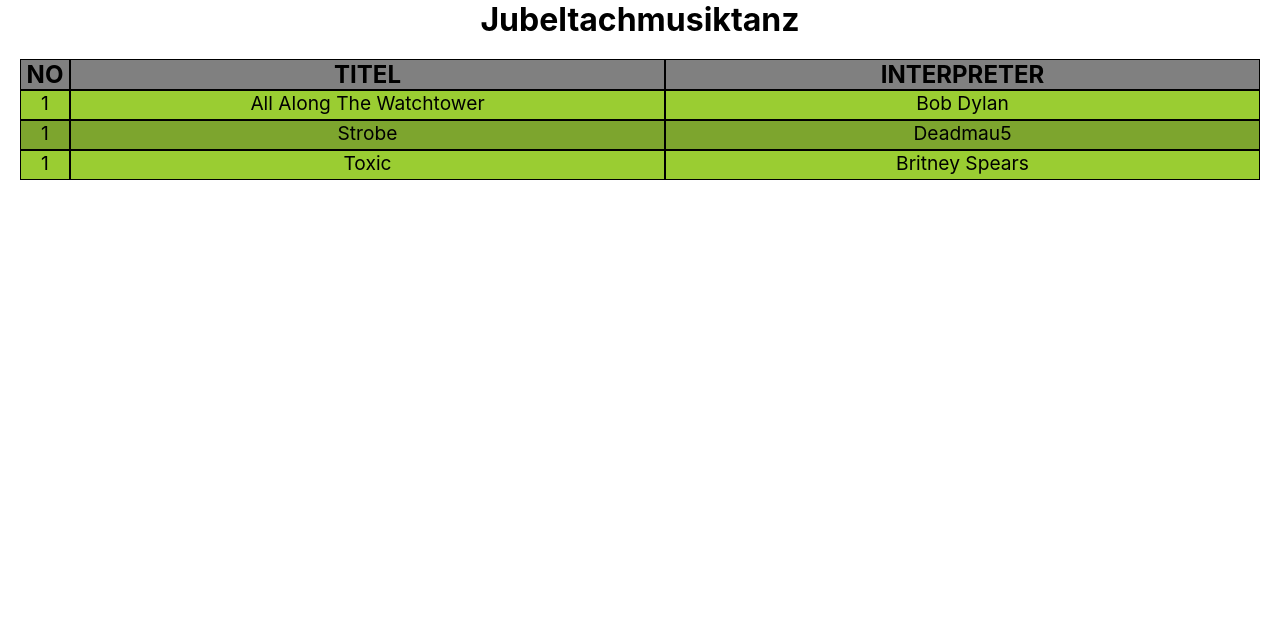
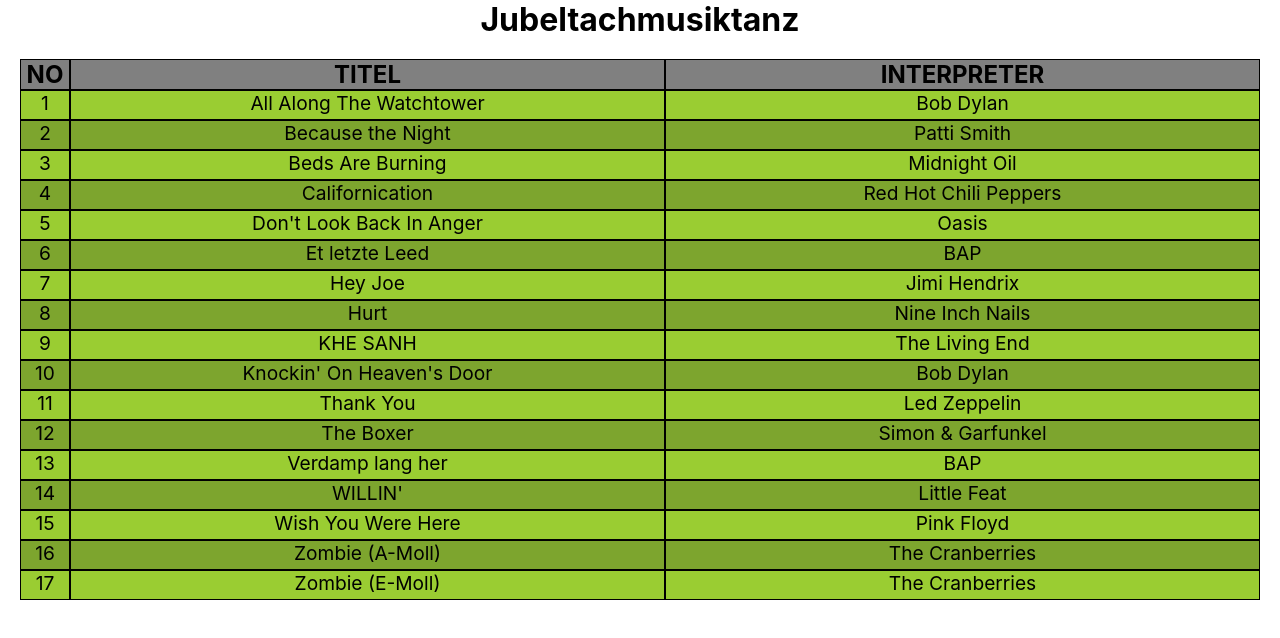
Before and after one commit to Domroon/music-list-app, a React (Create React App) app: page / in a window 1280 px wide. Shown: the top 638 px of the page. Built offline with nearby package versions, Linux system fonts and the light colour scheme.

Commit message:
add new songs

```diff
--- a/src/components/Song.js
+++ b/src/components/Song.js
@@ -12,7 +12,7 @@
       }}
     >
       <div className="song-no border">
-        <p>1</p>
+        <p>{index + 1}</p>
       </div>
       <div className="song-title border">
         <p>{title}</p>
--- a/src/songs.js
+++ b/src/songs.js
@@ -7,8 +7,72 @@
     music:
       "https://firebasestorage.googleapis.com/v0/b/music-list-andreas.appspot.com/o/Resonance.WAV?alt=media&token=32afd30c-5601-411c-a23e-b650862fa457",
   },
-  { title: "Strobe", interpreter: "Deadmau5" },
-  { title: "Toxic", interpreter: "Britney Spears" },
+  {
+    title: "Because the Night",
+    interpreter: "Patti Smith",
+    leadsheet: "",
+    music: "",
+  },
+  {
+    title: "Beds Are Burning",
+    interpreter: "Midnight Oil",
+    leadsheet: "",
+    music: "",
+  },
+  {
+    title: "Californication",
+    interpreter: "Red Hot Chili Peppers",
+    leadsheet: "",
+    music: "",
+  },
+  {
+    title: "Don't Look Back In Anger",
+    interpreter: "Oasis",
+    leadsheet: "",
+    music: "",
+  },
+  { title: "Et letzte Leed", interpreter: "BAP", leadsheet: "", music: "" },
+  { title: "Hey Joe", interpreter: "Jimi Hendrix", leadsheet: "", music: "" },
+  { title: "Hurt", interpreter: "Nine Inch Nails", leadsheet: "", music: "" },
+  {
+    title: "KHE SANH",
+    interpreter: "The Living End",
+    leadsheet: "",
+    music: "",
+  },
+  {
+    title: "Knockin' On Heaven's Door",
+    interpreter: "Bob Dylan",
+    leadsheet: "",
+    music: "",
+  },
+  { title: "Thank You", interpreter: "Led Zeppelin", leadsheet: "", music: "" },
+  {
+    title: "The Boxer",
+    interpreter: "Simon & Garfunkel",
+    leadsheet: "",
+    music: "",
+  },
+  { title: "Verdamp lang her", interpreter: "BAP", leadsheet: "", music: "" },
+  { title: "WILLIN'", interpreter: "Little Feat", leadsheet: "", music: "" },
+  {
+    title: "Wish You Were Here",
+    interpreter: "Pink Floyd",
+    leadsheet: "",
+    music: "",
+  },
+  {
+    title: "Zombie (A-Moll)",
+    interpreter: "The Cranberries",
+    leadsheet: "",
+    music: "",
+  },
+  {
+    title: "Zombie (E-Moll)",
+    interpreter: "The Cranberries",
+    leadsheet: "",
+    music: "",
+  },
 ]
 
 export default songs
```
